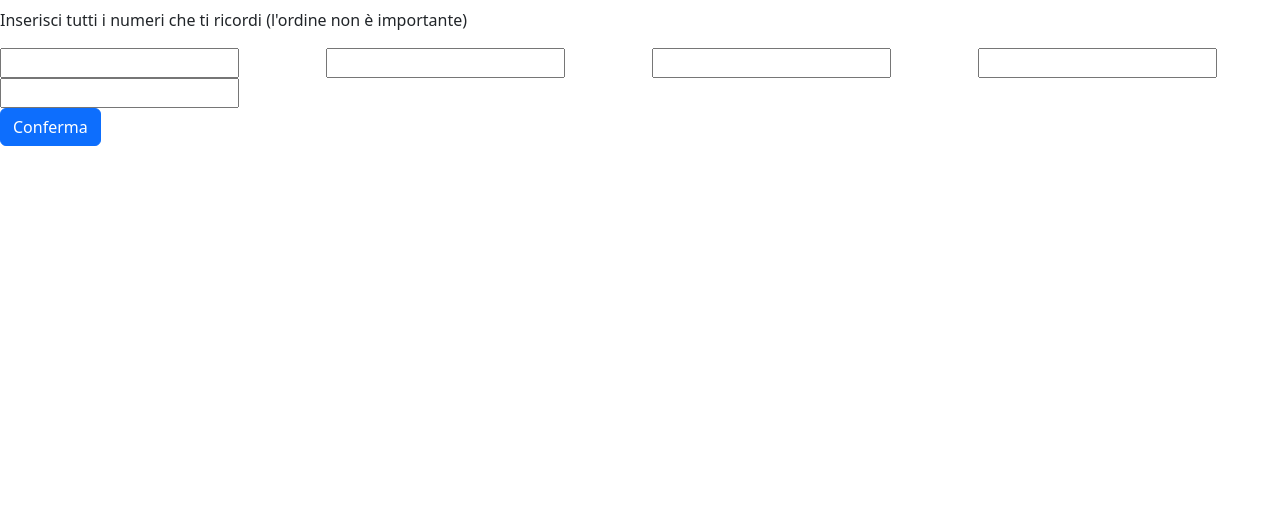
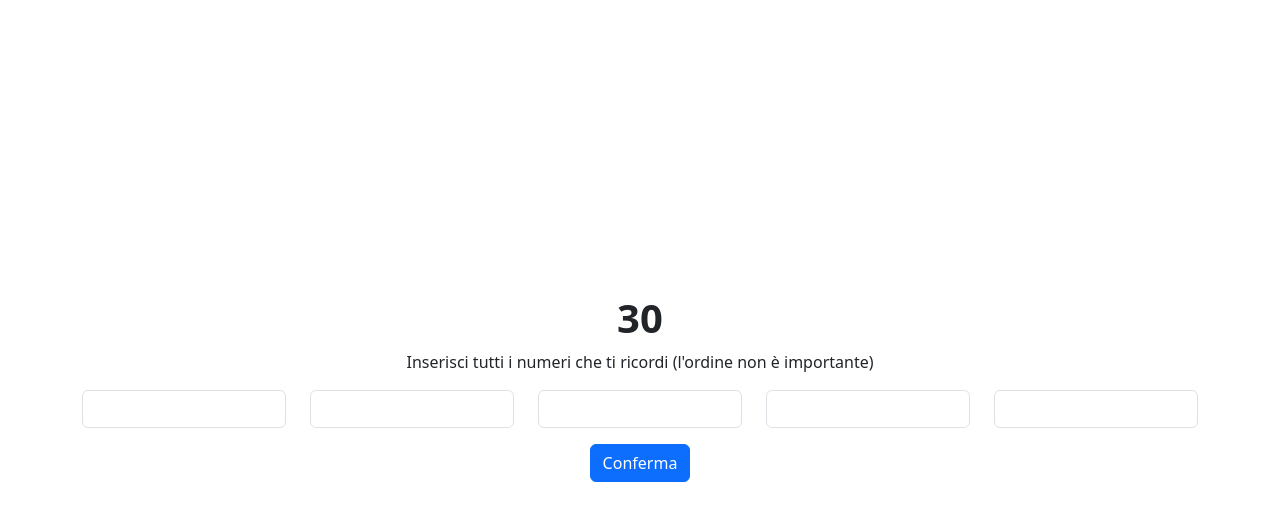
Before and after one commit to emanuelesguerzo/js-simon, a plain HTML site: page index.html in a window 1280 px wide. Drawn offline with nearby package versions, Linux system fonts and the light colour scheme.

Commit message:
feat: UI complete

```diff
--- a/index.html
+++ b/index.html
@@ -11,13 +11,15 @@
 </head>
 <body>
 
-    <section>
+    <section class="container vh-100 d-flex flex-column align-items-center justify-content-center">
 
         <!-- Timer -->
-        <h1></h1>
+        <h1 class="fw-bolder fs-1 align-middle">
+            30
+        </h1>
         <!-- /Timer -->
 
-        <p>Inserisci tutti i numeri che ti ricordi (l'ordine non è importante)</p>
+        <p class="text-center">Inserisci tutti i numeri che ti ricordi (l'ordine non è importante)</p>
 
         <!-- Random Numbers Field -->
         <div class="rng-field">
@@ -62,38 +64,38 @@
         <!-- /Random Numbers Field -->
 
         <!-- Input Field -->
-        <div class="input-field">
+        <div class="input-field mb-3">
 
             <!-- Row -->
             <div class="row">
 
                 <!-- Col 1 -->
                 <div class="col">
-                    <input type="number">
+                    <input class="form-control" type="number">
                 </div>
                 <!-- /Col 1 -->
 
                 <!-- Col 2 -->
                 <div class="col">
-                    <input type="number">
+                    <input class="form-control" type="number">
                 </div>
                 <!-- /Col 2 -->
 
                 <!-- Col 3 -->
                 <div class="col">
-                    <input type="number">
+                    <input class="form-control" type="number">
                 </div>
                 <!-- /Col 3 -->
 
                 <!-- Col 4 -->
                 <div class="col">
-                    <input type="number">
+                    <input class="form-control" type="number">
                 </div>
                 <!-- /Col 4 -->
 
                 <!-- Col 5 -->
                 <div class="col">
-                    <input type="number">
+                    <input class="form-control" type="number">
                 </div>
                 <!-- /Col 5 -->
 
@@ -104,7 +106,9 @@
         <!-- /Input Field -->
 
         <!-- Button -->
-        <button class="btn btn-primary">Conferma</button>
+        <div class="mb-2">
+            <button class="btn btn-primary">Conferma</button>
+        </div>
         <!-- Button -->
 
         <!-- Result -->
```
